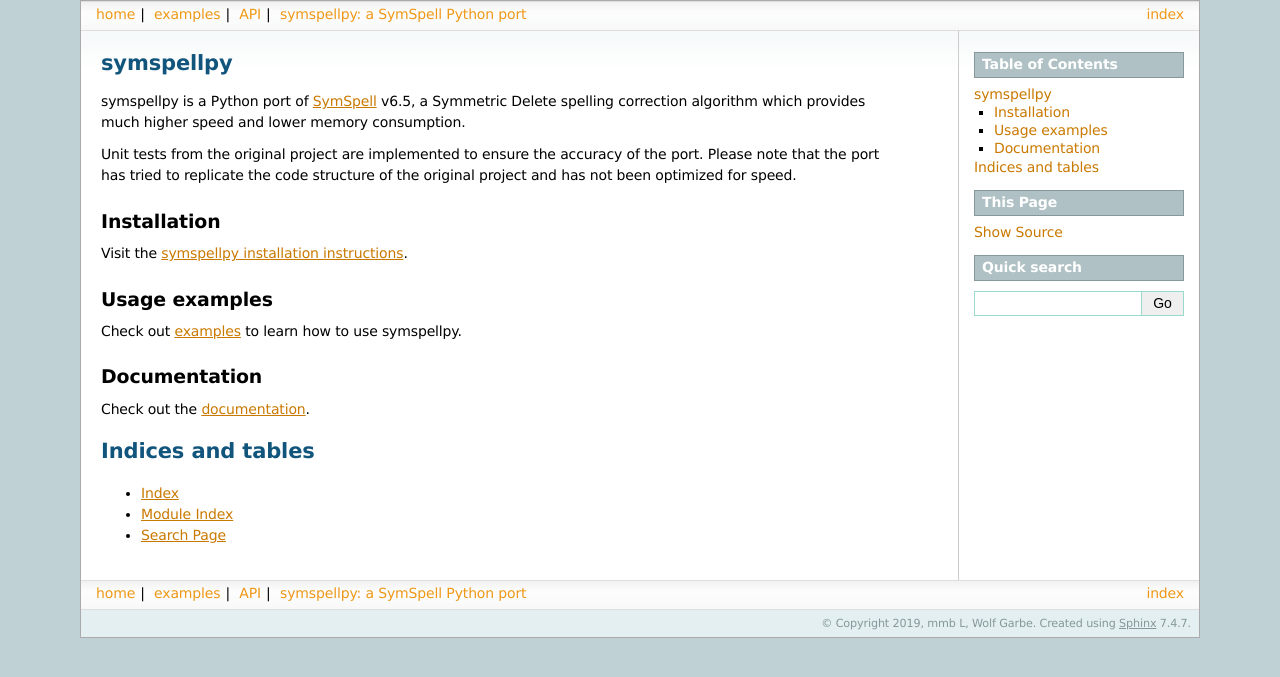
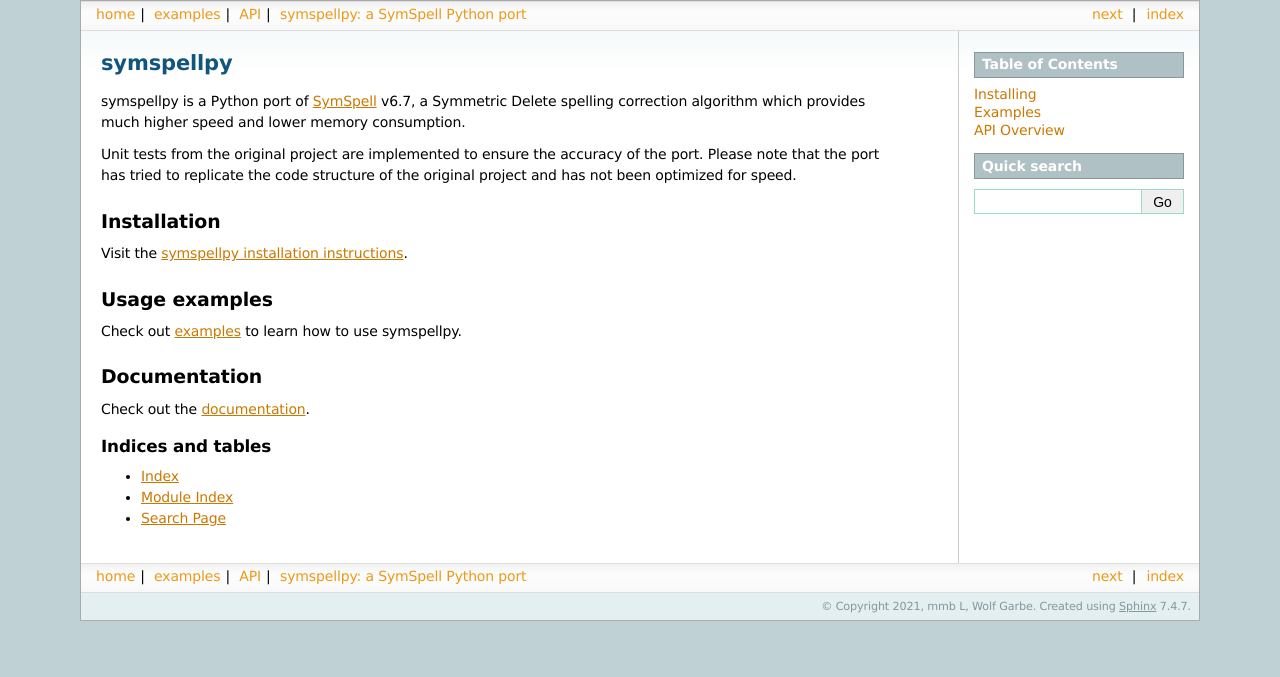
Before and after one commit to mammothb/symspellpy, a Sphinx documentation site: the page built from docs/index.rst, in a window 1280 px wide. Shown: the top 677 px of the page. Built offline with Sphinx 7.4.7, drawn with Linux system fonts in a browser that asks for light colours; the version number is read from the project's files by our own code.

```diff
--- a/INSTALL.rst
+++ b/INSTALL.rst
@@ -1,6 +1,6 @@
-==========
+**********
 Installing
-==========
+**********
 
 Installing an official release
 ==============================
@@ -15,6 +15,7 @@ assumed to work on macOS.
 
 Dictionary data
 ===============
+
 The dictionary files that are shipped with symspellpy can be accesed using
 `pkg_resources`::
 
--- a/docs/conf.py
+++ b/docs/conf.py
@@ -22,7 +22,7 @@ import symspellpy
 # -- Project information -----------------------------------------------------
 
 project = "symspellpy"
-copyright = "2019, mmb L, Wolf Garbe"
+copyright = "2021, mmb L, Wolf Garbe"
 author = "mmb L, Wolf Garbe"
 
 # The short X.Y version
@@ -99,7 +99,7 @@ html_static_path = ["_static"]
 # default: ``['localtoc.html', 'relations.html', 'sourcelink.html',
 # 'searchbox.html']``.
 #
-# html_sidebars = {}
+html_sidebars = {"**": ["globaltoc.html", "searchbox.html"]}
 
 
 # -- Options for HTMLHelp output ---------------------------------------------
--- a/docs/index.rst
+++ b/docs/index.rst
@@ -7,10 +7,18 @@
 
 .. title:: symspellpy: a SymSpell Python port
 
+.. toctree::
+   :hidden:
+
+   users/installing
+   examples/index
+   api/index
+
+**********
 symspellpy
-==========
+**********
 
-symspellpy is a Python port of SymSpell_ v6.5, a Symmetric Delete
+symspellpy is a Python port of SymSpell_ v6.7, a Symmetric Delete
 spelling correction algorithm which provides much higher speed and lower
 memory consumption.
 
@@ -21,21 +29,22 @@ of the port. Please note that the port has tried to replicate the code
 structure of the original project and has not been optimized for speed.
 
 Installation
-------------
+============
 
 Visit the :doc:`symspellpy installation instructions <users/installing>`.
 
 Usage examples
---------------
+==============
 
 Check out :doc:`examples <examples/index>` to learn how to use symspellpy.
 
 Documentation
--------------
+=============
+
 Check out the :doc:`documentation <api/index>`.
 
 Indices and tables
-==================
+------------------
 
 * :ref:`genindex`
 * :ref:`modindex`
--- a/requirements.txt
+++ b/requirements.txt
@@ -3,3 +3,7 @@ codecov==2.1.12
 coverage==6.1.2
 numpy>=1.19.5
 pytest-cov==3.0.0
+
+# For docs
+numpydoc==1.1.0
+sphinx==4.3.0
```
Also changed, not shown: docs/examples/dictionary.rst (+48 -44 lines), 1 other file.
